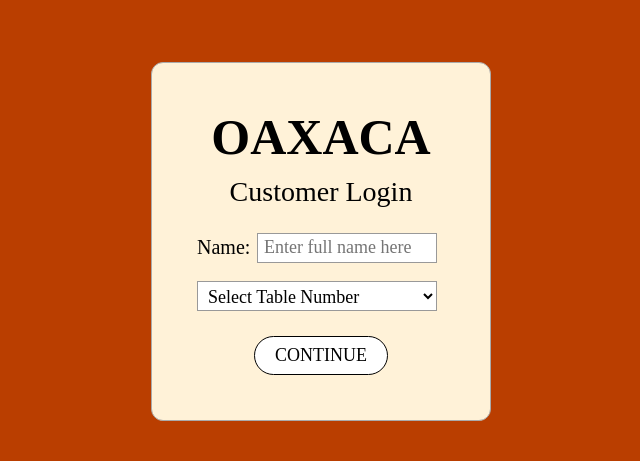
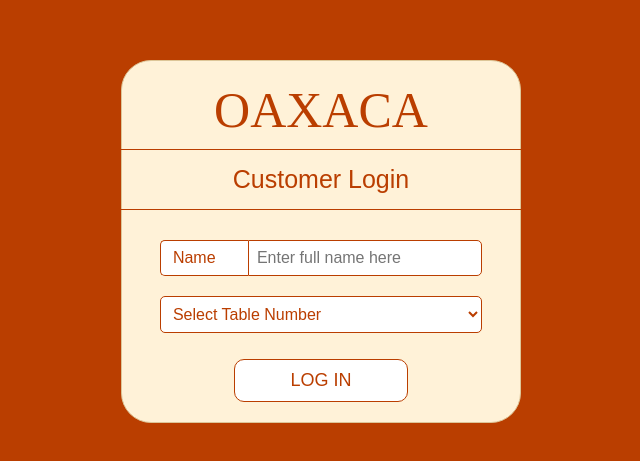
Before and after one commit to lyvnrin/oaxaca, a React app in the folder Frontend/: page / in a window 1280 px wide. Shown: the part 159-620 px from the top of the page, without its empty margins (319-959 px from the left). Built offline with nearby package versions, Linux system fonts and the light colour scheme; the HTML template or start-up script is replaced by a standard one.

Commit message:
Refined the customer login page to match the updated wireframe #5

```diff
--- a/Frontend/src/pages/CustomerLogin.css
+++ b/Frontend/src/pages/CustomerLogin.css
@@ -16,88 +16,125 @@ body,
     align-items: center;
     background-color: #BA3E00;
     font-family: "Times New Roman", serif;
-    color: black;
+    color: #BA3E00;
 }
 
 /* Login card */
 .login-box {
     background-color: #FFF2D8;
-    width: 340px;
-    padding: 45px;
-    border: 1px solid #aaa;
-    border-radius: 12px;
+    width: 400px;
+    padding: 20px;
+    border: 1px solid #DDC698;
+    border-radius: 30px;
     box-sizing: border-box;
 }
 
-/* OAXACA text size */
+/* OAXACA */
 .login-box h1 {
     text-align: center;
     margin: 0 0 10px;
     font-size: 50px;
+    font-weight: 100;
 }
 
-/* Customer Login text size */
+/* Customer Login */
 .login-box h2 {
     text-align: center;
-    margin: 0 0 25px;
-    font-weight: normal;
-    font-size: 28px;
+    margin: 0 0 15px;
+    font-weight: 70;
+    font-size: 25px;
+    font-family: "Inriana Sans", sans-serif;
+}
+
+/* Divider lines */
+.divider {
+    height: 1px;
+    background-color: #BA3E00;
+    width: calc(100% + 90px);
+    margin-left: -45px;
+    margin-right: -40px;
+    margin-top: 10px;
+    margin-bottom: 15px;
 }
 
 /* Rows */
+/* Rows */
 .row {
     display: flex;
-    align-items: center;
-    margin-bottom: 18px;
+    width: 90%;           /* Match the select box width */
+    margin: 30px auto 10px;  /* 30px top, auto left/right to center, 0 bottom */
 }
 
-/* Name label text size */
+/* Name label (left side of split box) */
 label {
-    width: 60px;
-    font-size: 20px; /* change label text size */
+    width: 70px;
+    padding: 5px;
+    padding-left: 12px;
+    font-size: 16px;
+    font-family: "Inriana Sans", sans-serif;
+
+    background-color: white;
+
+    border: 1.5px solid #BA3E00;
+    border-right: none;
+    border-radius: 5px 0 0 5px;
+
+    display: flex;
+    align-items: center;
+    justify-content: flex-start;
 }
 
-/* Name input text size */
+/* Name input (right side of split box) */
 input {
-    width: 180px;
-    height: 30px;
-    padding: 4px 6px;
-    box-sizing: border-box;
+    flex: 1;
+    padding: 8px;
+    font-size: 16px;
+    font-family: "Inriana Sans", sans-serif;
+
     background-color: white;
-    color: black;
-    border: 1px solid #999;
-    font-family: inherit;
-    font-size: 18px; /* change input text size */
+
+    border: 1.5px solid #BA3E00;
+    border-radius: 0 5px 5px 0;
+
+    outline: #BA3E00;
 }
 
-/* Table dropdown text size */
+/* Table dropdown */
 select {
-    width: calc(60px + 180px);
-    height: 30px;
-    padding: 4px 6px;
-    box-sizing: border-box;
+    width: 100%;
+    margin: 30px auto 10px;
+    display: block;
+    padding: 8px;
+    font-size: 16px;
+    font-family: "Inriana Sans", sans-serif;
+
     background-color: white;
-    color: black;
-    border: 1px solid #999;
-    font-family: inherit;
-    font-size: 18px; /* change dropdown text size */
+    color: #BA3E00;
+
+    border: 1.5px solid #BA3E00;
+    border-radius: 5px;
+
+    margin-top: -10px;
+    margin-bottom: 1px;
+
+    outline: none;
 }
 
-/* Continue button text size */
+/* Button */
 button {
     display: block;
     margin: 25px auto 0;
-    padding: 8px 20px;
-    font-family: inherit;
+    padding: 10px 55px;
+    font-family: "inria sans", sans-serif;
     background-color: white;
-    color: black;
-    border-radius: 25px;
-    border: 1px solid #000;
+    color: #BA3E00;
+    border-radius: 10px;
+    border: 1.5px solid #BA3E00;
     cursor: pointer;
-    font-size: 18px; /* change button text size */
+    font-size: 18px;
 }
 
-button:hover{
-    background-color: #DCC18E;
-
+button:hover {
+    background-color: #BA3E00;
+    color: #FFF2D8;
 }
--- a/Frontend/src/pages/CustomerLogin.jsx
+++ b/Frontend/src/pages/CustomerLogin.jsx
@@ -13,10 +13,12 @@ function CustomerLogin() {
         <div className="page">
             <div className="login-box">
                 <h1>OAXACA</h1>
+                <div className="divider"></div>
                 <h2>Customer Login</h2>
+                <div className="divider"></div>
 
                 <div className="row">
-                    <label>Name:</label>
+                    <label>Name</label>
                     <input type="text" placeholder="Enter full name here" />
                 </div>
 
@@ -32,7 +34,7 @@ function CustomerLogin() {
                 </div>
 
                 <button onClick={goToMenu}>
-                    CONTINUE
+                    LOG IN
                 </button>
             </div>
         </div>
```
